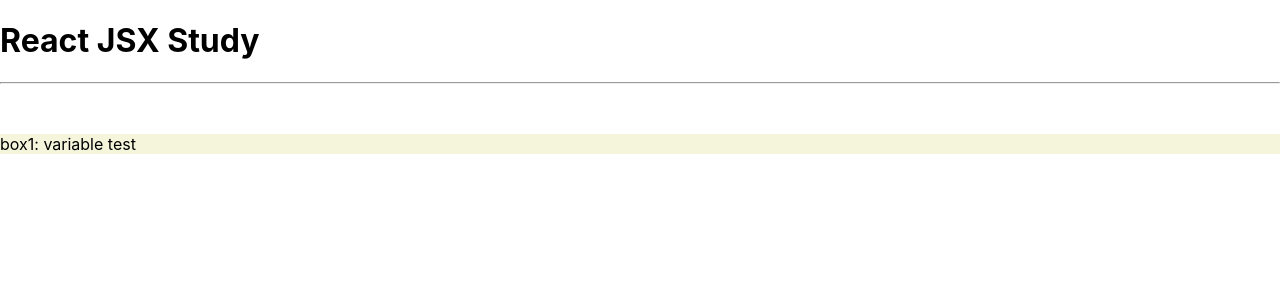
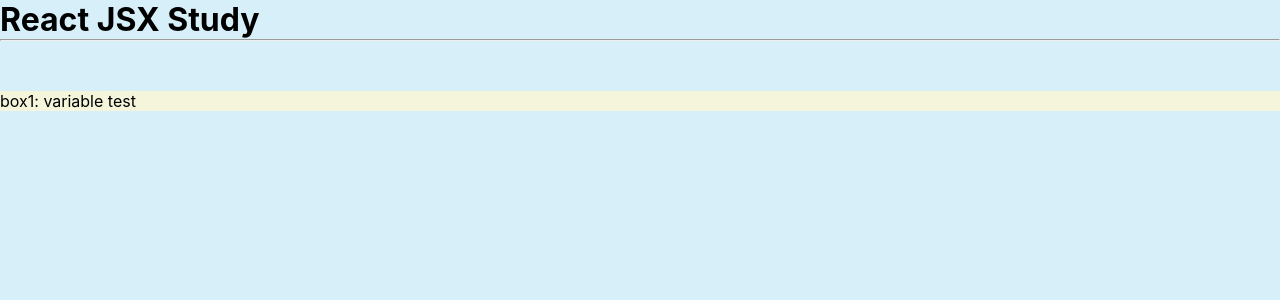
Before and after one commit to glacks06/jsx_study_repo, a React (Create React App) app: page / in a window 1280 px wide. Shown: the top 300 px of the page. Built offline with nearby package versions, Linux system fonts and the light colour scheme.

Commit message:
App.css에서 *, body 선택자 사용 테스트

```diff
--- a/src/App.css
+++ b/src/App.css
@@ -1,3 +1,12 @@
+*{
+  margin: 0;
+}
+
+/* App.css에서도 body선택자 사용 가능 */
+body{
+  background-color: rgba(135, 207, 235, 0.33);
+}
+
 section{
   margin: 50px 0px;
   background-color: beige;
```
